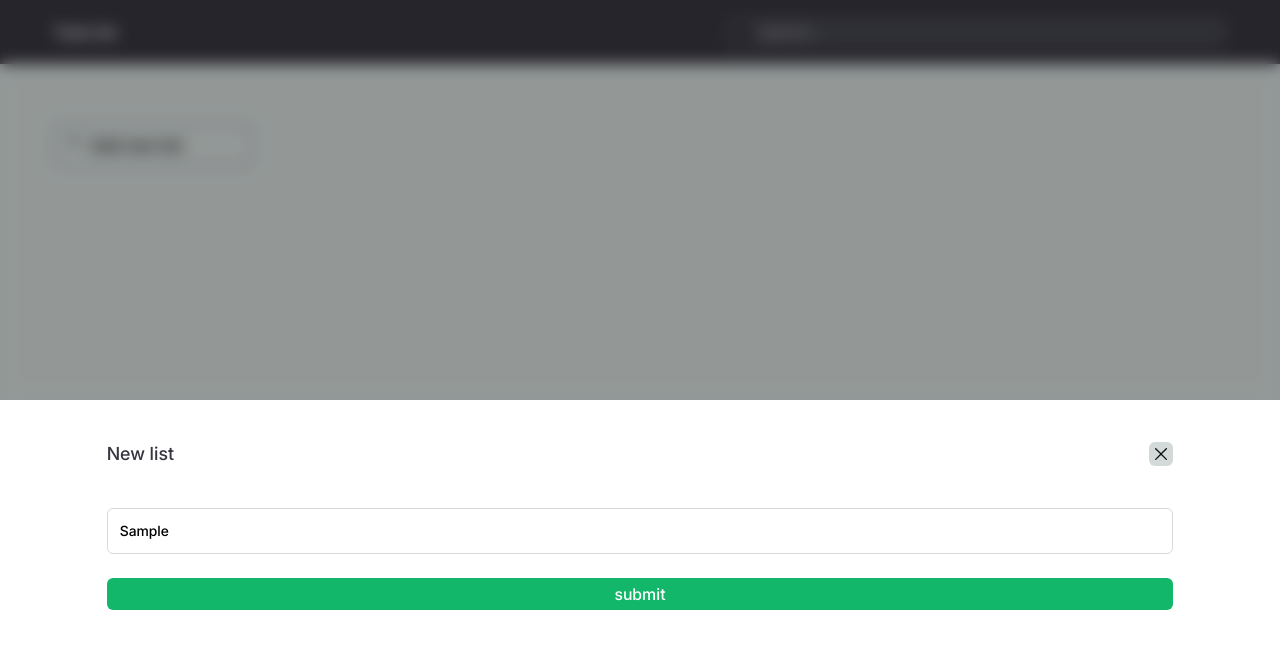
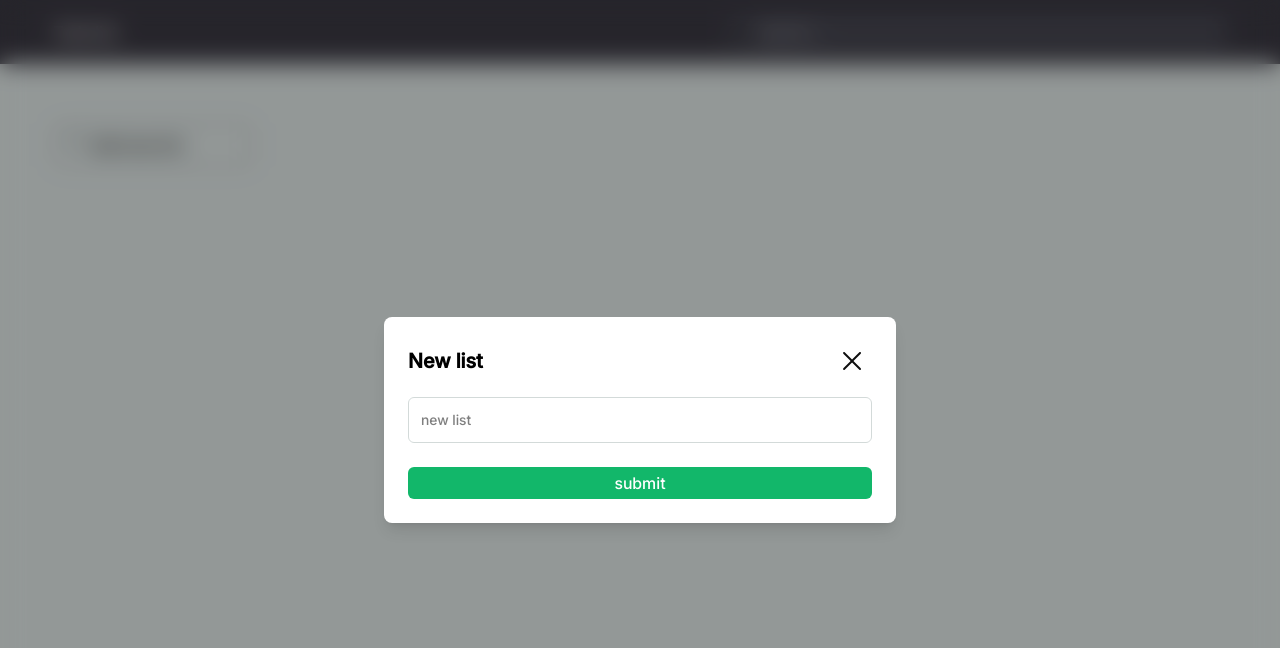
Before and after one commit to ali-sheikhali/todo-list, a Next.js app: page / in a window 1280 px wide. Both pictures are taken after typing "Sample" into the empty fields and a click on the button "Add new list". Shown: the top 648 px of the page. Built offline with nearby package versions, Linux system fonts and the light colour scheme.

Commit message:
feat: implement modal

```diff
--- /dev/null
+++ b/components/common/ModalWrapper.tsx
@@ -0,0 +1,63 @@
+"use client";
+import { useClickOutSide } from "hooks/useClickOutSide";
+import Image from "next/image";
+import close from "public/icons/close.svg"
+import { useEffect, useRef } from "react";
+
+interface ModalWrapperProps {
+  title: string;
+  onCloseAction: () => void;
+  children: React.ReactNode;
+  isOpen: boolean;
+}
+
+export default function ModalWrapper({
+  title,
+  onCloseAction,
+  children,
+  isOpen,
+}: ModalWrapperProps) {
+  const ref = useRef<HTMLDivElement>(null);
+  useClickOutSide(ref, onCloseAction);
+
+  useEffect(() => {
+    if (isOpen) {
+      document.body.style.overflow = "hidden";
+    } else {
+      document.body.style.overflow = "";
+    }
+    return () => {
+      document.body.style.overflow = "";
+    };
+  }, [isOpen]);
+  return (
+    <>
+      {/* Overlay */}
+
+      {isOpen && (
+        <>
+          <div className="fixed inset-0 z-[10000] bg-black/30 backdrop-blur-md transition-opacity"></div>
+
+          {/* Modal */}
+          <div className="fixed inset-0 z-[10000] flex items-center justify-center p-4 mt-10">
+            <div
+              ref={ref}
+              className="relative w-full max-w-lg max-h-[90vh] overflow-y-auto rounded-lg bg-white p-6 shadow-lg"
+            >
+              <div className="flex items-center justify-between pb-4">
+                <h3 className="text-xl font-bold">{title}</h3>
+                <button
+                  onClick={onCloseAction}
+                  className="rounded-full p-2 hover:bg-gray-100 focus:outline-none cursor-pointer"
+                >
+                  <Image src={close} width={24} height={24} alt="close" />
+                </button>
+              </div>
+              <div>{children}</div>
+            </div>
+          </div>
+        </>
+      )}
+    </>
+  );
+}
--- a/components/homePage/AddNewList.tsx
+++ b/components/homePage/AddNewList.tsx
@@ -4,11 +4,19 @@ import Image from "next/image";
 import addIcon from "public/icons/add-icon.svg";
 import { useState } from "react";
 import NewList from "./NewList";
+import ModalWrapper from "@components/common/ModalWrapper";
+import { useResponsive } from "hooks/useResponsive";
 export default function AddNewList() {
   const [openBottomSheet, setOpenBottomSheet] = useState(false);
+  const [openModal, setOpenModal] = useState(false);
+  const responsive = useResponsive();
 
   const handleClick = () => {
-    setOpenBottomSheet(true);
+    if (responsive) {
+      setOpenModal(true);
+    } else {
+      setOpenBottomSheet(true);
+    }
   };
   return (
     <div>
@@ -27,6 +35,13 @@ export default function AddNewList() {
       >
         <NewList onClose={() => setOpenBottomSheet(false)} />
       </BottomSheet>
+      <ModalWrapper
+        title="New list"
+        onCloseAction={() => setOpenModal(false)}
+        isOpen={openModal}
+      >
+        <NewList onClose={() => setOpenModal(false)} />
+      </ModalWrapper>
     </div>
   );
 }
--- a/components/homePage/NewList.tsx
+++ b/components/homePage/NewList.tsx
@@ -44,7 +44,7 @@ export default function NewList({ onClose }: { onClose: () => void }) {
       <button
         disabled={isSubmitting}
         type="submit"
-        className="w-full bg-green text-white py-1 rounded-md"
+        className="w-full bg-green text-white py-1 rounded-md cursor-pointer"
       >
         {isSubmitting ? "sending" : "submit"}
       </button>
--- /dev/null
+++ b/hooks/useResponsive.ts
@@ -0,0 +1,29 @@
+'use client';
+
+import { useState, useEffect } from 'react';
+
+export const useResponsive = (breakpoint = 768) => {
+
+  const [isWideScreen, setIsWideScreen] = useState(() => {
+    if (typeof window !== 'undefined') {
+      return window.innerWidth > breakpoint;
+    }
+    return false;
+  });
+
+  useEffect(() => {
+    const handleResize = () => {
+      setIsWideScreen(window.innerWidth > breakpoint);
+    };
+
+    window.addEventListener('resize', handleResize);
+
+    handleResize();
+
+    return () => {
+      window.removeEventListener('resize', handleResize);
+    };
+  }, [breakpoint]);
+
+  return isWideScreen;
+};
```
